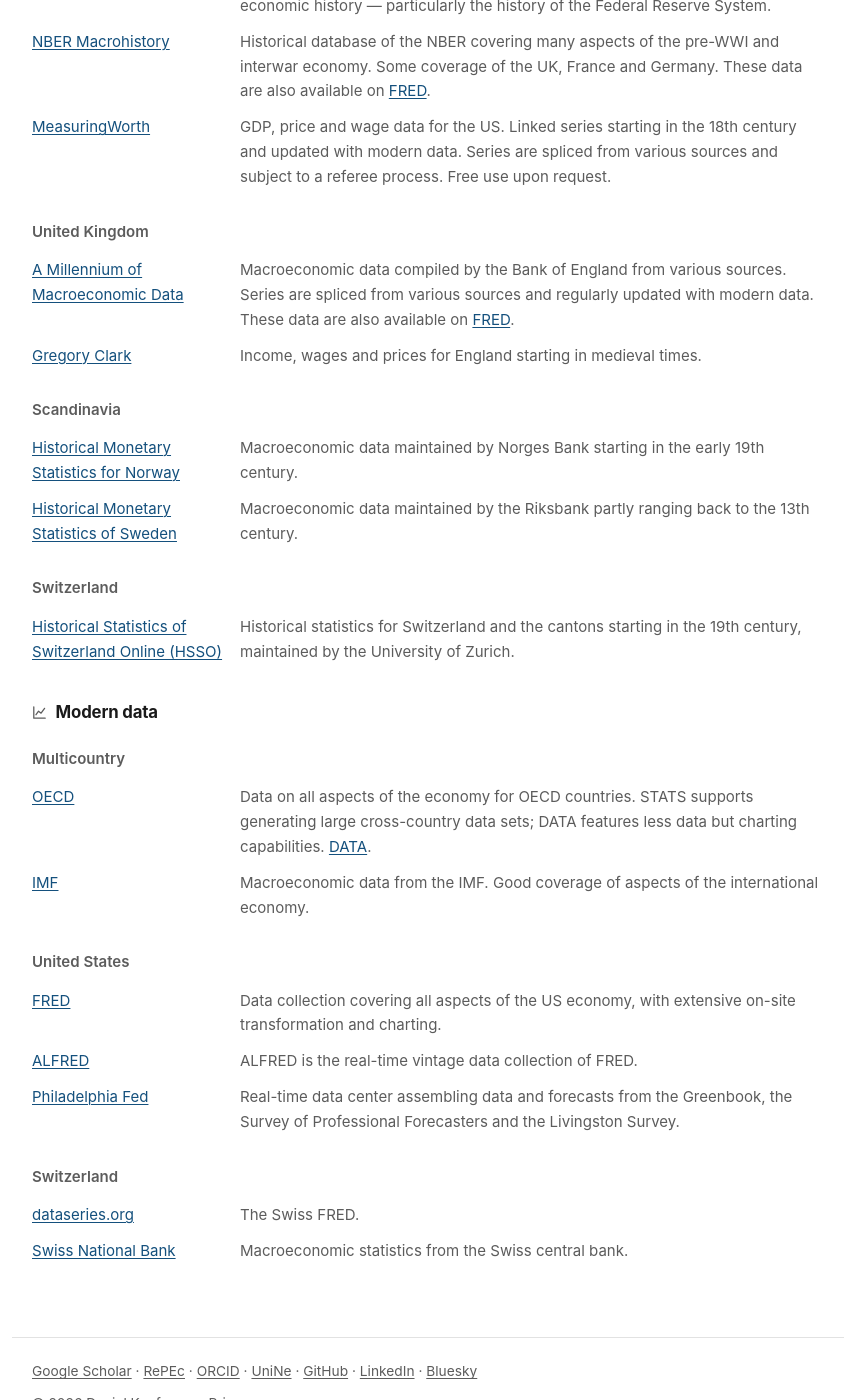
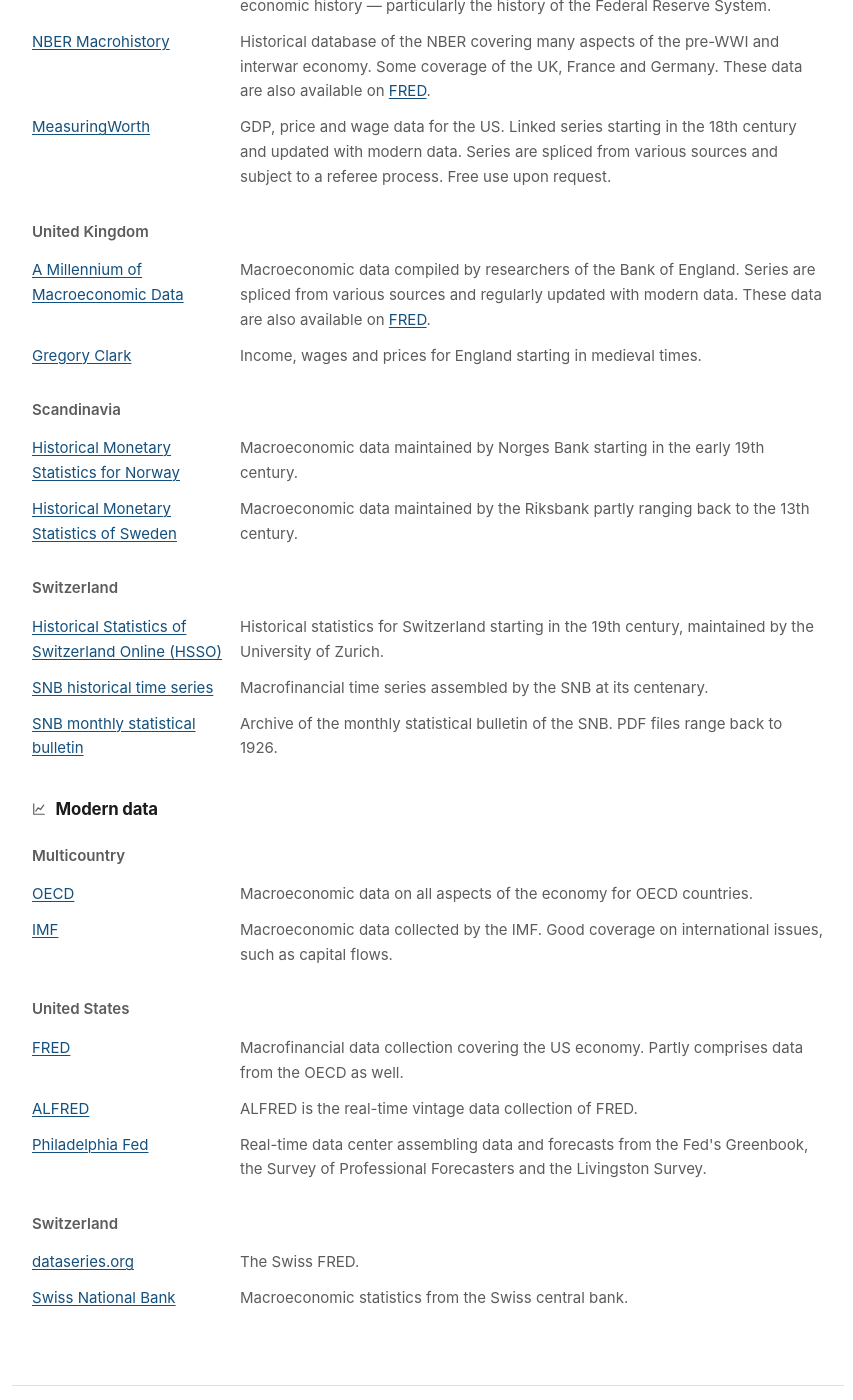
Before and after one commit to dankaufmann/dankaufmann.github.io, a Jekyll site: the page built from data.md, in a window 1280 px wide and 1400 px high, scrolled down 1163 px. Shown: the whole window, without its empty margins (212-1065 px from the left). Built offline with Jekyll 4.4.1, drawn with Linux system fonts in a browser that asks for light colours.

Commit message:
Content review and corrections

```diff
--- a/_data/datalinks.yml
+++ b/_data/datalinks.yml
@@ -42,7 +42,7 @@ historical:
   - region: United Kingdom
     items:
       - name: A Millennium of Macroeconomic Data
-        description: "Macroeconomic data compiled by the Bank of England from various sources. Series are spliced from various sources and regularly updated with modern data. These data are also available on"
+        description: "Macroeconomic data compiled by researchers of the Bank of England. Series are spliced from various sources and regularly updated with modern data. These data are also available on"
         links:
           - {label: "Link", url: "https://www.bankofengland.co.uk/statistics/research-datasets"}
           - {label: "FRED", url: "https://fred.stlouisfed.org/categories/33839"}
@@ -63,33 +63,38 @@ historical:
   - region: Switzerland
     items:
       - name: "Historical Statistics of Switzerland Online (HSSO)"
-        description: "Historical statistics for Switzerland and the cantons starting in the 19th century, maintained by the University of Zurich."
+        description: "Historical statistics for Switzerland starting in the 19th century, maintained by the University of Zurich."
         links: [{label: "Link", url: "https://hsso.ch/"}]
+      - name: "SNB historical time series"
+        description: "Macrofinancial time series assembled by the SNB at its centenary."
+        links: [{label: "Link", url: "https://www.snb.ch/en/the-snb/mandates-goals/statistics/statistics-pub/publication-history/historical-time-series"}]
+      - name: "SNB monthly statistical bulletin"
+        description: "Archive of the monthly statistical bulletin of the SNB. PDF files range back to 1926."
+        links: [{label: "Link", url: "https://www.snb.ch/en/the-snb/mandates-goals/statistics/statistics-pub/publication-history/monthly-statistical-bulletin"}]
 
 modern:
   - region: Multicountry
     items:
       - name: OECD
-        description: "Data on all aspects of the economy for OECD countries. STATS supports generating large cross-country data sets; DATA features less data but charting capabilities."
+        description: "Macroeconomic data on all aspects of the economy for OECD countries."
         links:
-          - {label: "STATS", url: "http://stats.oecd.org/"}
-          - {label: "DATA", url: "https://data.oecd.org/"}
+          - {label: "Link", url: "https://data.oecd.org/"}
       - name: IMF
-        description: "Macroeconomic data from the IMF. Good coverage of aspects of the international economy."
+        description: "Macroeconomic data collected by the IMF. Good coverage on international issues, such as capital flows."
         links: [{label: "Link", url: "http://data.imf.org"}]
 
   - region: United States
     items:
       - name: FRED
-        description: "Data collection covering all aspects of the US economy, with extensive on-site transformation and charting."
+        description: "Macrofinancial data collection covering the US economy. Partly comprises data from the OECD as well."
         links:
-          - {label: "FRED", url: "https://fred.stlouisfed.org/"}
+          - {label: "Link", url: "https://fred.stlouisfed.org/"}
       - name: ALFRED
         description: "ALFRED is the real-time vintage data collection of FRED."
         links:
-          - {label: "ALFRED", url: "https://alfred.stlouisfed.org/"}
+          - {label: "Link", url: "https://alfred.stlouisfed.org/"}
       - name: Philadelphia Fed
-        description: "Real-time data center assembling data and forecasts from the Greenbook, the Survey of Professional Forecasters and the Livingston Survey."
+        description: "Real-time data center assembling data and forecasts from the Fed's Greenbook, the Survey of Professional Forecasters and the Livingston Survey."
         links: [{label: "Link", url: "https://www.philadelphiafed.org/research-and-data/real-time-center"}]
 
   - region: Switzerland
```
Also changed, not shown: _data/publications.yml (+1 -8 lines), index.md (+2 -2 lines), research.md (+2 -2 lines).
